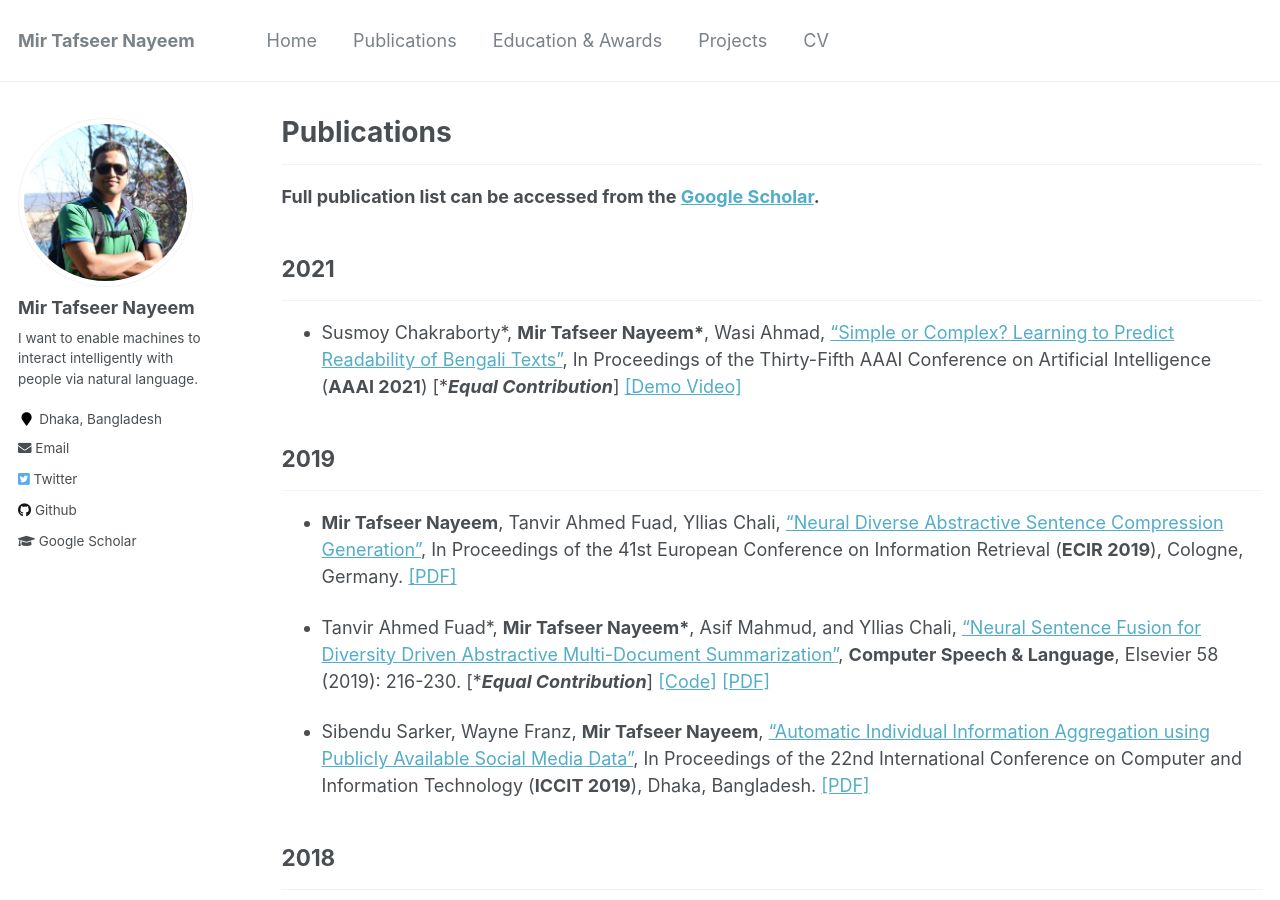
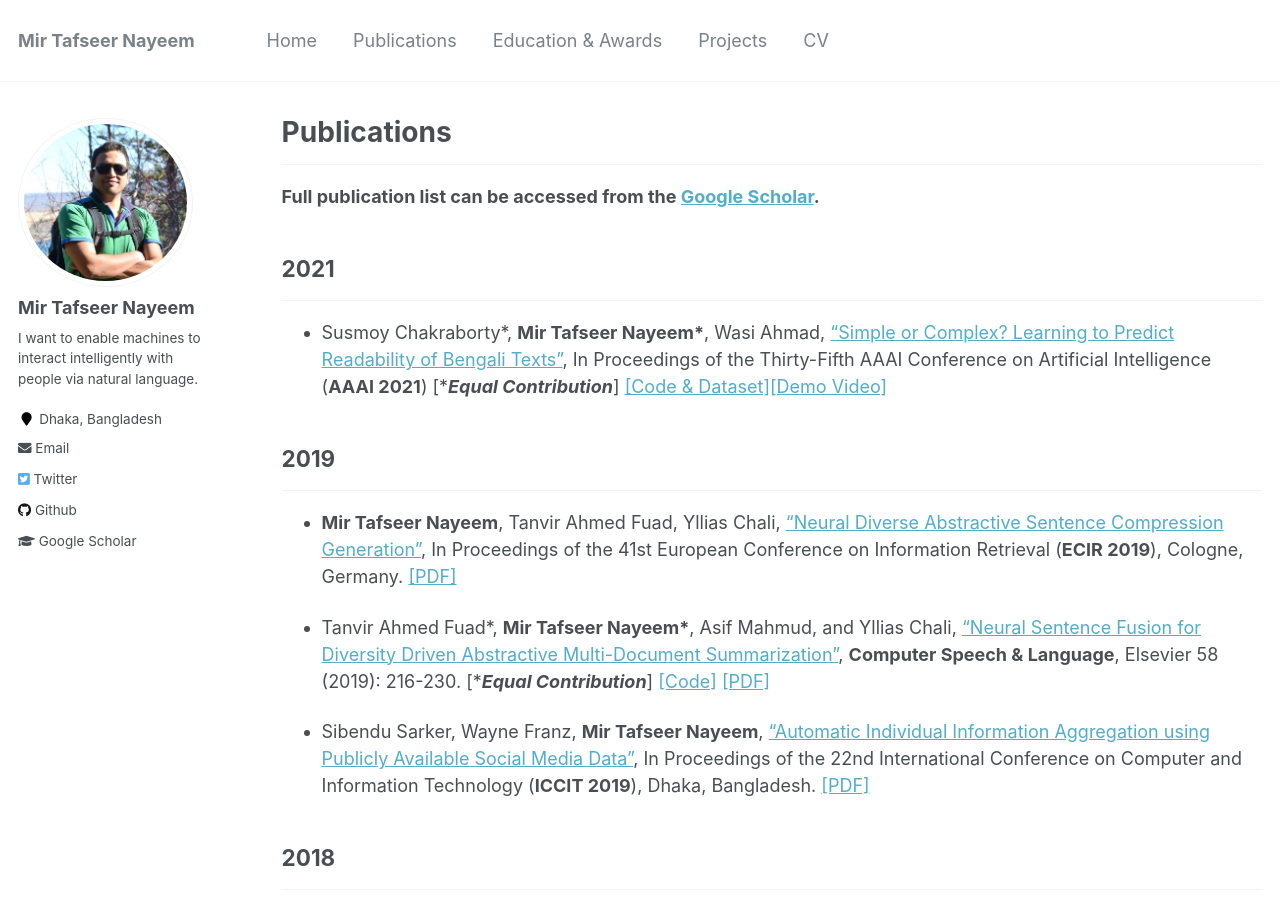
Before and after one commit to sujan-sarker/sujan-sarker.github.io, a Jekyll site: the page built from _pages/publications.md, in a window 1280 px wide and 900 px high. Built offline with Jekyll 4.4.1, drawn with Linux system fonts in a browser that asks for light colours.

Commit message:
Update publications.md

```diff
--- a/_pages/publications.md
+++ b/_pages/publications.md
@@ -11,7 +11,7 @@ author_profile: true
 
 ## 2021
 -----------
-* Susmoy Chakraborty\*, **Mir Tafseer Nayeem\***, Wasi Ahmad, ["Simple or Complex? Learning to Predict Readability of Bengali Texts"](https://aaai.org/Conferences/AAAI-21/), In Proceedings of the Thirty-Fifth AAAI Conference on Artificial Intelligence (**AAAI 2021**) [\****Equal Contribution***] [[Demo Video]](https://youtu.be/U05Pf9Y4tCQ)
+* Susmoy Chakraborty\*, **Mir Tafseer Nayeem\***, Wasi Ahmad, ["Simple or Complex? Learning to Predict Readability of Bengali Texts"](https://aaai.org/Conferences/AAAI-21/), In Proceedings of the Thirty-Fifth AAAI Conference on Artificial Intelligence (**AAAI 2021**) [\****Equal Contribution***] [[Code & Dataset]](https://github.com/tafseer-nayeem/BengaliReadability)[[Demo Video]](https://youtu.be/U05Pf9Y4tCQ)
 
 
 
```
